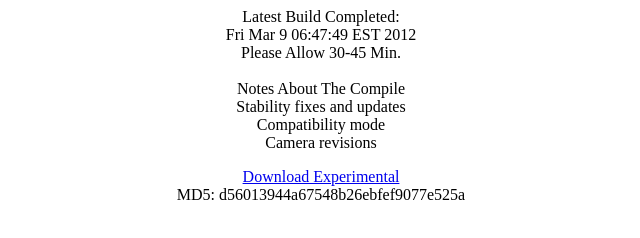
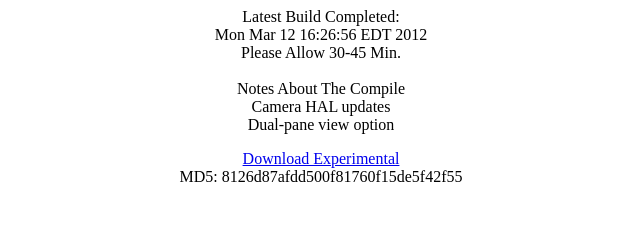
Before and after one commit to DarkCodedDragon/Twisted-Playground, a plain HTML site: page Ace/TimeStamp.html in a window 1280 px wide. Shown: the whole page, without its empty margins (319-959 px from the left). Drawn offline with Linux system fonts and the light colour scheme.

Commit message:
Automated TimeStamp Update - Ace

```diff
--- a/Ace/TimeStamp.html
+++ b/Ace/TimeStamp.html
@@ -12,18 +12,18 @@
 <center>
 Latest Build Completed:
 <br>
-Fri Mar  9 06:47:49 EST 2012
+Mon Mar 12 16:26:56 EDT 2012
 <br>
 Please Allow 30-45 Min.
 <br>
 <br>
 Notes About The Compile
 <br>
-Stability fixes and updates<br>Compatibility mode<br>Camera revisions
+Camera HAL updates<br>Dual-pane view option
 <p></p>
 <a href="http://db.tt/yaLRYRgv">Download Experimental</a>
 <br>
-MD5: d56013944a67548b26ebfef9077e525a
+MD5: 8126d87afdd500f81760f15de5f42f55
 </center>
 </body>
 </html>
```
